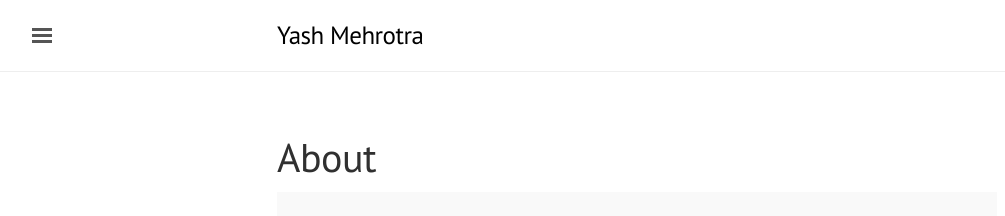
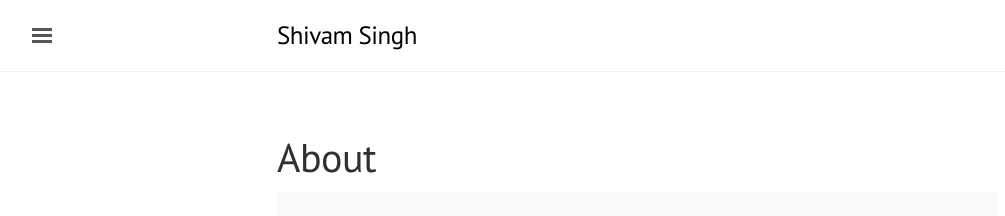
Before and after one commit to shivam043/shivam043.github.io, a Jekyll site: the page built from about.md, in a window 1280 px wide. Shown: the top 216 px of the page, without its empty margins (3-1008 px from the left). Built offline with Jekyll 4.4.1, drawn with Linux system fonts in a browser that asks for light colours.

Commit message:
Update _config.yml

```diff
--- a/_config.yml
+++ b/_config.yml
@@ -3,15 +3,15 @@
 # Use of `relative_permalinks` ensures post links from the index work properly.
 
 # Setup
-title: Yash Mehrotra
+title: Shivam Singh
 tagline: ''
 description: 'Description'
 baseurl: ''
 paginate: 10
-github_repo: http://github.com/yashmehrotra/
+github_repo: http://github.com/shivam043/
 
 # About/contact
 author:
-  name: Yash Mehrotra
-  url: https://twitter.com/yashm95
-  email: yashmehrotra95@gmail.com
+  name: Shivam Singh
+  url: https://twitter.com/2shivamsingh
+  email: shivam043@gmail.com
```
